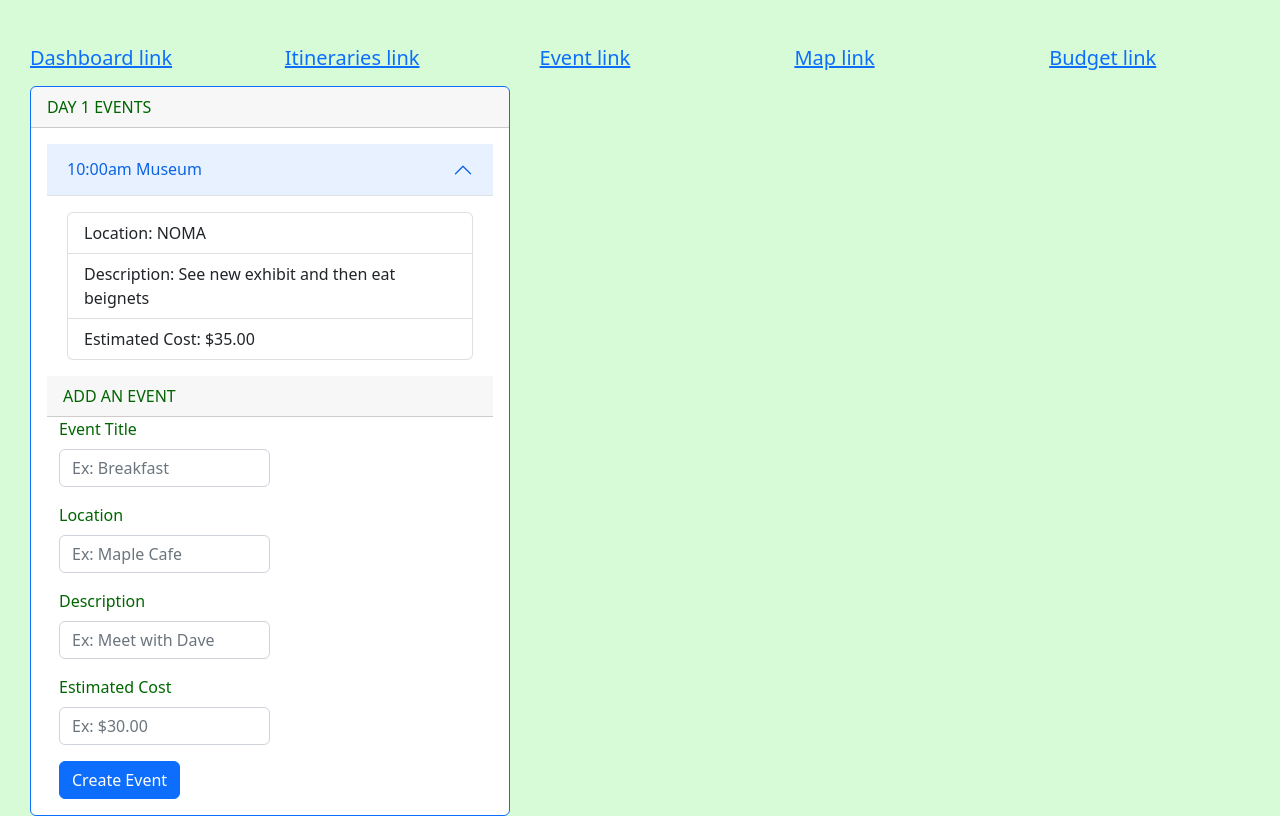
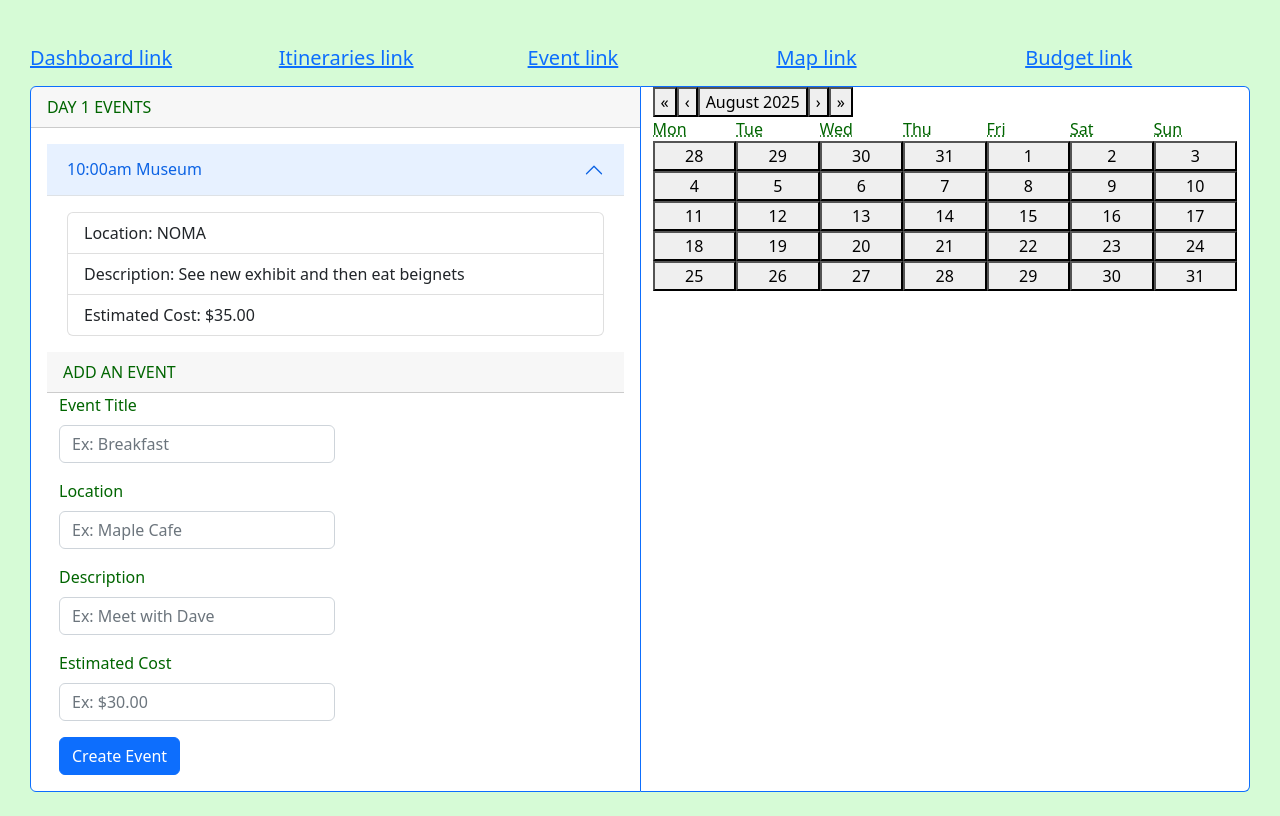
Before and after one commit to yumejensen/greenfield-budget-planner, a React app: page /event in a window 1280 px wide. Built offline with nearby package versions, Linux system fonts and the light colour scheme.

Commit message:
Imported react-calendar and added it into EventList - also added a margin to style.css

```diff
--- a/package.json
+++ b/package.json
@@ -37,6 +37,7 @@
     "path": "^0.12.7",
     "react": "^19.1.1",
     "react-bootstrap": "^2.10.10",
+    "react-calendar": "^6.0.0",
     "react-dom": "^19.1.1",
     "react-router": "^7.8.2",
     "react-router-dom": "^7.8.2"
--- a/src/client/components/event-components/Calendar.jsx
+++ /dev/null
@@ -1,13 +0,0 @@
-import React from 'react'
-
-
-function Calendar(){
-  return (
-    <div>
-
-    </div>
-  )
-}
-
-
-export default Calendar;
--- a/src/client/components/event-components/CreateEvent.jsx
+++ b/src/client/components/event-components/CreateEvent.jsx
@@ -2,7 +2,6 @@ import React from 'react'
 import Button from 'react-bootstrap/Button';
 import Form from 'react-bootstrap/Form';
 import Container from 'react-bootstrap/Container';
-import Row from 'react-bootstrap/Row';
 import Col from 'react-bootstrap/Col';
 
 function CreateEvent() {
--- a/src/client/components/event-components/Event.jsx
+++ b/src/client/components/event-components/Event.jsx
@@ -1,5 +1,4 @@
 import React from 'react'
-import { AccordionBody } from 'react-bootstrap';
 import Accordion from 'react-bootstrap/Accordion';
 import ListGroup from 'react-bootstrap/ListGroup';
 
--- /dev/null
+++ b/src/client/components/event-components/EventCalendar.jsx
@@ -0,0 +1,22 @@
+import React from 'react'
+import { useState } from 'react';
+import Calendar from 'react-calendar';
+
+
+function EventCalendar() {
+  const [value, setValue] = useState(new Date());
+
+  function onChange(nextValue) {
+    setValue(nextValue);
+  }
+
+  return (
+    <Calendar
+      onChange={onChange}
+      value={value}
+    />
+  );
+}
+
+
+export default EventCalendar;
--- a/src/client/components/event-components/EventList.jsx
+++ b/src/client/components/event-components/EventList.jsx
@@ -2,36 +2,38 @@
 import React from 'react'
 import Container from 'react-bootstrap/Container';
 import Card from 'react-bootstrap/Card';
-import Row from 'react-bootstrap/Row';
-import Col from 'react-bootstrap/Col';
-import Button from 'react-bootstrap/Button'
+import { CardGroup } from 'react-bootstrap';
 
 // Components
 import Event from './Event.jsx'
 import CreateEvent from './CreateEvent.jsx'
-import Calendar from './Calendar.jsx'
+import EventCalendar from './EventCalendar.jsx'
 
 function EventList() {
   return (
+    <CardGroup>
+
       <Card border="primary" style={{ width: '30rem' }}>
         <Card.Header>
           DAY 1 EVENTS
         </Card.Header>
-
         <Card.Body>
-
           <Event />
-
         <Card.Header>
           ADD AN EVENT
         </Card.Header>
-
           <CreateEvent />
-
-        <Calendar />
-
         </Card.Body>
       </Card>
+
+        <Card border="primary" style={{ width: '30rem' }}>
+          <Container>
+            <EventCalendar />
+          </Container>
+        </Card>
+
+
+    </CardGroup>
   );
 }
 
--- a/style.css
+++ b/style.css
@@ -1,6 +1,7 @@
 body {
     margin-top: 30px;
     margin-left: 30px;
+    margin-right: 30px;
     color: rgb(0, 101, 0);
     background-color: rgb(214, 251, 214);
         #map-container {
```
Also changed, not shown: 1 other file (tests, documents, lock files or other folders). Lines whose indentation alone changed are shown as unchanged.
